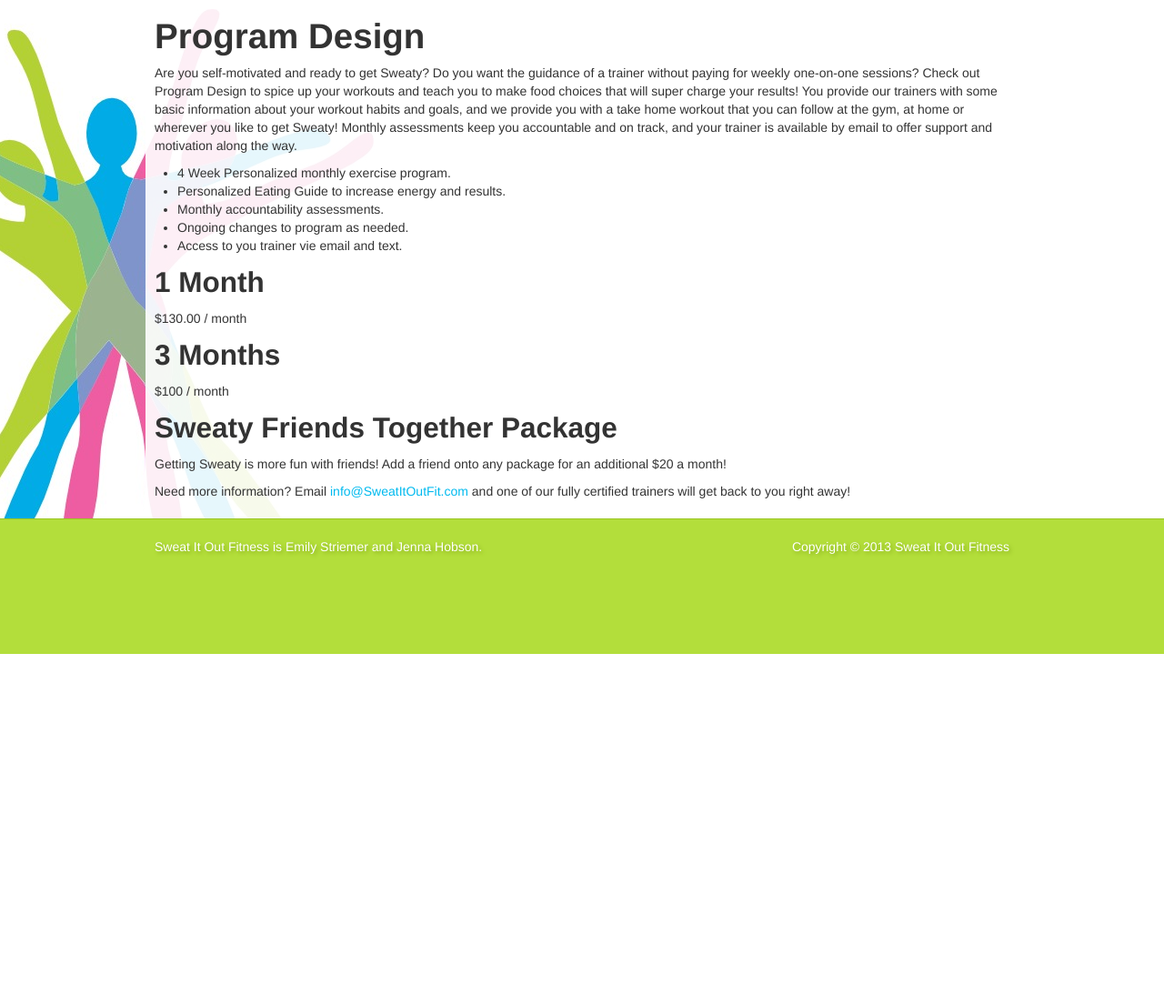
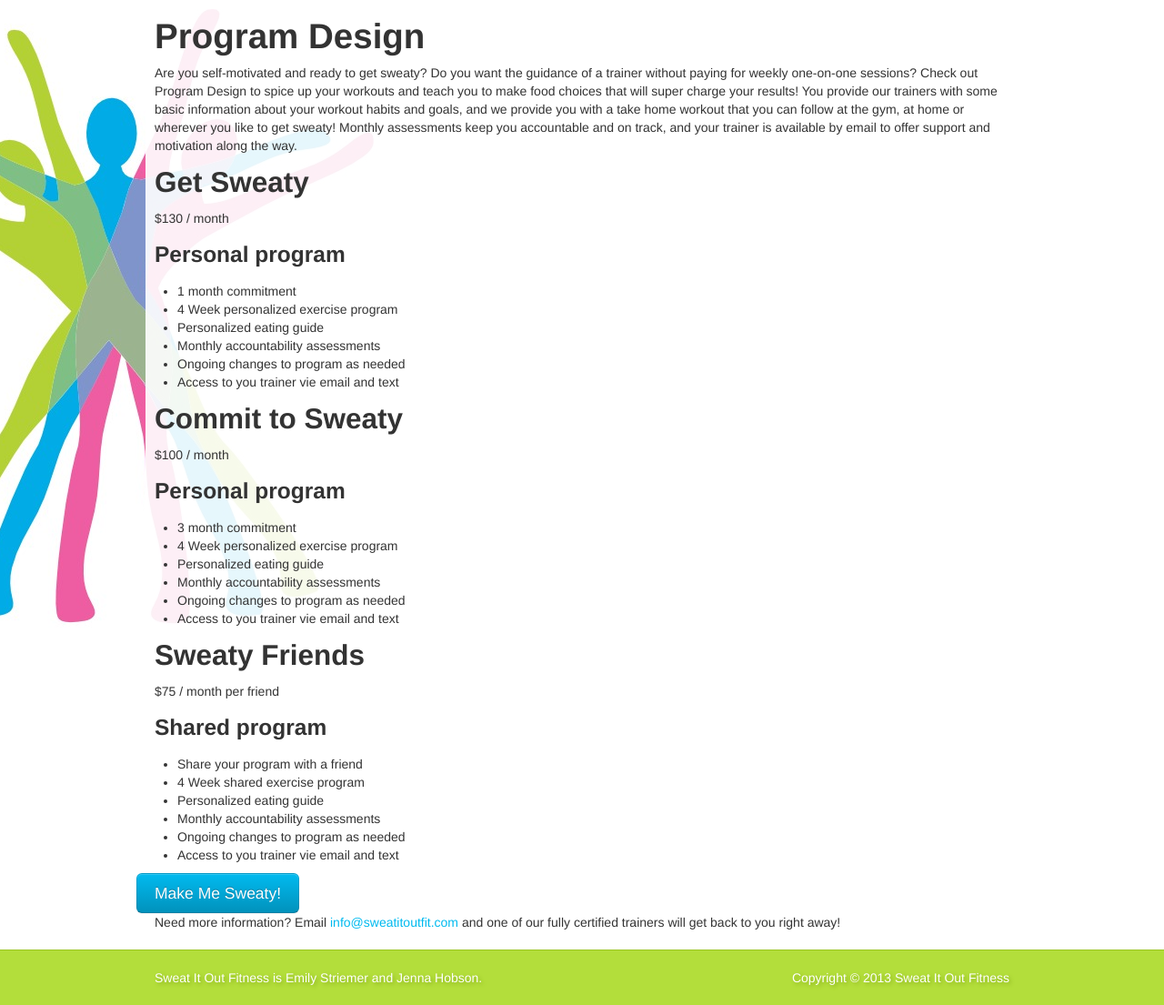
Before and after one commit to mstriemer/sweatitout, a Flask app: page /program-design in a window 1280 px wide. Shown: the part 81-1186 px from the top of the page at 91% size. Before the commit the page ends 800 px from the top, so only its background shows below. Run offline with Flask 2, Linux system fonts and the light colour scheme; style sheets or scripts are compiled from the project's sources.

Commit message:
More program design changes

```diff
--- a/templates/program_design.html
+++ b/templates/program_design.html
@@ -4,37 +4,68 @@
 <div class="program-design">
     <h1>Program Design</h1>
     <p class="blurb">
-        Are you self-motivated and ready to get Sweaty? Do you want the guidance of a trainer without paying for weekly one-on-one sessions? Check out Program Design to spice up your workouts and teach you to make food choices that will super charge your results! You provide our trainers with some basic information about your workout habits and goals, and we provide you with a take home workout that you can follow at the gym, at home or wherever you like to get Sweaty! Monthly assessments keep you accountable and on track, and your trainer is available by email to offer support and motivation along the way.
+        Are you self-motivated and ready to get sweaty? Do you want the guidance of a trainer without paying for weekly one-on-one sessions? Check out Program Design to spice up your workouts and teach you to make food choices that will super charge your results! You provide our trainers with some basic information about your workout habits and goals, and we provide you with a take home workout that you can follow at the gym, at home or wherever you like to get sweaty! Monthly assessments keep you accountable and on track, and your trainer is available by email to offer support and motivation along the way.
     </p>
 </div>
-<div class="program-design-package-info">
-    <div>
-        <ul>
-            <li>4 Week Personalized monthly exercise program.</li>
-            <li>Personalized Eating Guide to increase energy and results.</li>
-            <li>Monthly accountability assessments.</li>
-            <li>Ongoing changes to program as needed.</li>
-            <li>Access to you trainer vie email and text.</li>
+<div class="program-design-package-list">
+    <div class="program-design-package">
+        <div class="program-design-header">
+            <h2>Get Sweaty</h2>
+            <div class="program-design-price">
+                <span class="program-design-dollars">$130</span> / month
+            </div>
+            <h3>Personal program</h3>
+        </div>
+        <ul class="program-design-features">
+            <li>1 month commitment</li>
+            <li>4 Week personalized exercise program</li>
+            <li>Personalized eating guide</li>
+            <li>Monthly accountability assessments</li>
+            <li>Ongoing changes to program as needed</li>
+            <li>Access to you trainer vie email and text</li>
+        </ul>
+    </div>
+    <div class="program-design-package">
+        <div class="program-design-header">
+            <h2>Commit to Sweaty</h2>
+            <div class="program-design-price">
+                <span class="program-design-dollars">$100</span> / month
+            </div>
+            <h3>Personal program</h3>
+        </div>
+        <ul class="program-design-features">
+            <li>3 month commitment</li>
+            <li>4 Week personalized exercise program</li>
+            <li>Personalized eating guide</li>
+            <li>Monthly accountability assessments</li>
+            <li>Ongoing changes to program as needed</li>
+            <li>Access to you trainer vie email and text</li>
+        </ul>
+    </div>
+    <div class="program-design-package">
+        <div class="program-design-header">
+            <h2>Sweaty Friends</h2>
+            <div class="program-design-price">
+                <span class="program-design-dollars">$75</span> / month per friend
+            </div>
+            <h3>Shared program</h3>
+        </div>
+        <ul class="program-design-features">
+            <li>Share your program with a friend</li>
+            <li>4 Week shared exercise program</li>
+            <li>Personalized eating guide</li>
+            <li>Monthly accountability assessments</li>
+            <li>Ongoing changes to program as needed</li>
+            <li>Access to you trainer vie email and text</li>
         </ul>
     </div>
 </div>
-<div class="program-design-package-list">
-    <div class="program-design-package">
-        <h2>1 Month</h2>
-        <div class="program-design-price">$130.00 / month</div>
-    </div>
-    <div class="program-design-package is-promo">
-        <h2>3 Months</h2>
-        <div class="program-design-price">$100 / month</div>
-    </div>
+<div class="row program-design-more-info">
+    <button class="program-design-sign-up btn btn-blue btn-large">
+        Make Me Sweaty!
+    </button>
 </div>
-<div>
-    <h2>Sweaty Friends Together Package</h2>
-    <p>
-        Getting Sweaty is more fun with friends! Add a friend onto any package for an additional $20 a month!
-    </p>
-    <p>
-        Need more information? Email <a href="mailto:info@sweatitoutfit.com">info@SweatItOutFit.com</a> and one of our fully certified trainers will get back to you right away!
-    </p>
-</div>
+<p class="program-design-more-info">
+    Need more information? Email <a href="mailto:info@sweatitoutfit.com">info@sweatitoutfit.com</a> and one of our fully certified trainers will get back to you right away!
+</p>
 {% endblock %}
```
Also changed, not shown: static/styles/main.less (+52 -25 lines).
